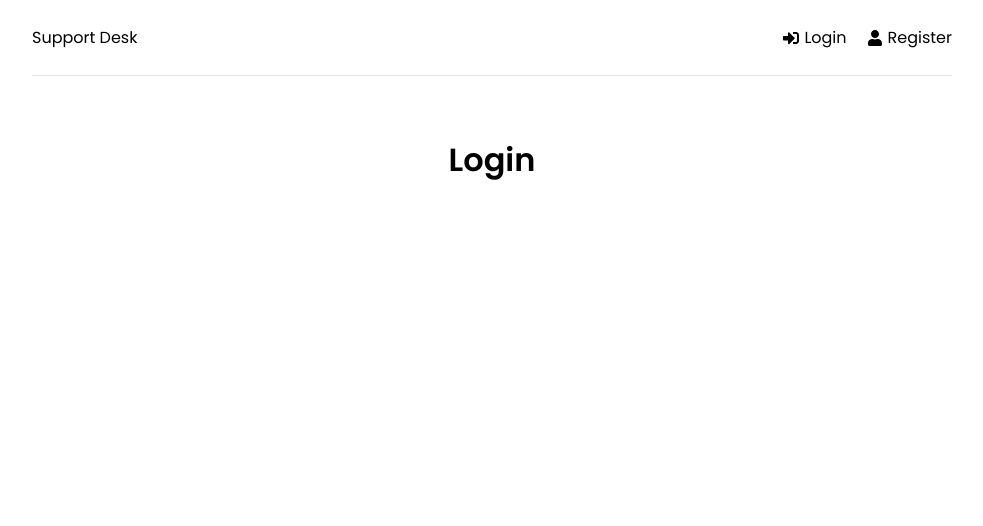
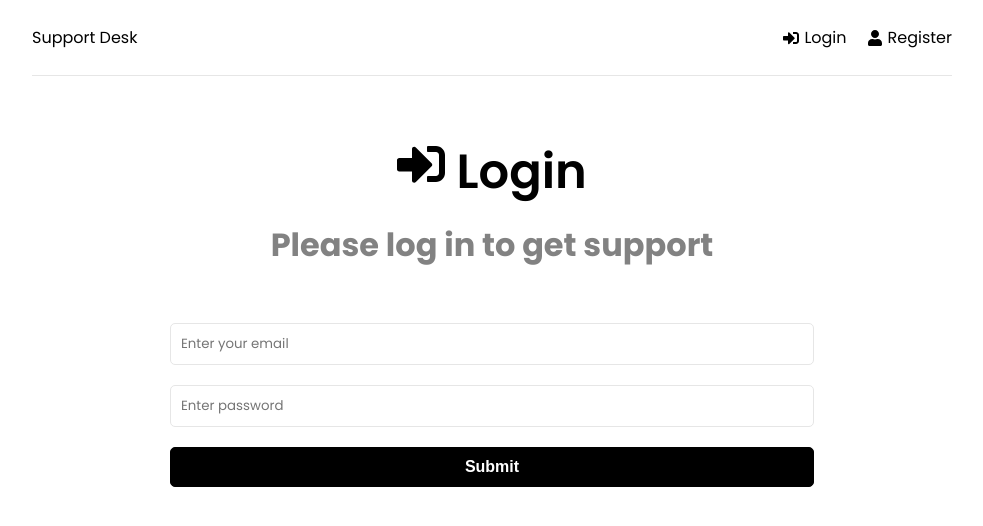
Before and after one commit to souravrane/Support-Ticket-System, a React (Create React App) app in the folder frontend/: page /login in a window 1280 px wide. Shown: the top 526 px of the page, without its empty margins (148-1131 px from the left). Built offline with nearby package versions, Linux system fonts and the light colour scheme.

Commit message:
Sign in page

```diff
--- a/frontend/src/pages/Login.jsx
+++ b/frontend/src/pages/Login.jsx
@@ -1,7 +1,69 @@
-import React from "react";
+import React, { useState } from "react";
+import { FaSignInAlt } from "react-icons/fa";
+import { toast } from "react-toastify";
 
 function Login() {
-    return <h1>Login</h1>;
+    const [formData, setFormData] = useState({
+        email: "",
+        password: "",
+    });
+
+    const { email, password } = formData;
+
+    const onChange = (e) => {
+        setFormData((prevState) => ({
+            ...prevState,
+            [e.target.name]: e.target.value,
+        }));
+    };
+
+    const onSubmit = (e) => {
+        e.preventDefault();
+    };
+
+    return (
+        <>
+            <section className="heading">
+                <h1>
+                    <FaSignInAlt /> Login
+                </h1>
+                <p>Please log in to get support</p>
+            </section>
+            <section className="form">
+                <form onSubmit={onSubmit}>
+                    <div className="form-group">
+                        <input
+                            type="email"
+                            className="form-control"
+                            id="email"
+                            name="email"
+                            value={email}
+                            onChange={onChange}
+                            placeholder="Enter your email"
+                            required
+                        />
+                    </div>
+
+                    <div className="form-group">
+                        <input
+                            type="password"
+                            className="form-control"
+                            id="password"
+                            name="password"
+                            value={password}
+                            onChange={onChange}
+                            placeholder="Enter password"
+                            required
+                        />
+                    </div>
+
+                    <div className="form-group">
+                        <button className="btn btn-block">Submit</button>
+                    </div>
+                </form>
+            </section>
+        </>
+    );
 }
 
 export default Login;
--- a/package.json
+++ b/package.json
@@ -5,13 +5,16 @@
     "main": "server.js",
     "scripts": {
         "start": "node backend/server.js",
-        "server": "nodemon backend/server.js"
+        "server": "nodemon backend/server.js",
+        "client": "npm start --prefix frontend",
+        "dev": "concurrently \"npm run server\" \"npm run client\""
     },
     "author": "Sourav Rane",
     "license": "MIT",
     "dependencies": {
         "bcryptjs": "^2.4.3",
         "colors": "^1.4.0",
+        "concurrently": "^7.1.0",
         "dotenv": "^16.0.0",
         "express": "^4.17.3",
         "express-async-handler": "^1.2.0",
```
Also changed, not shown: 1 other file (tests, documents, lock files or other folders).
